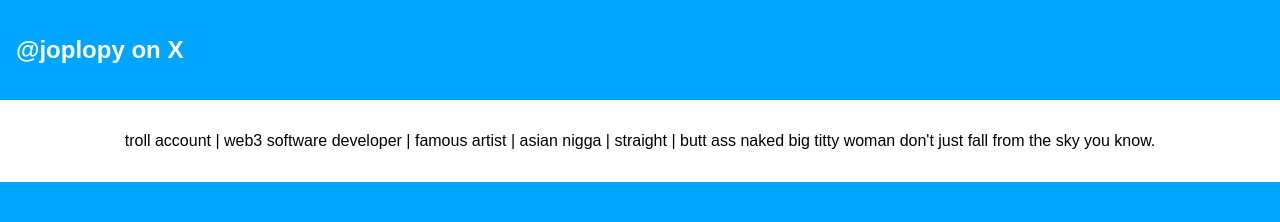
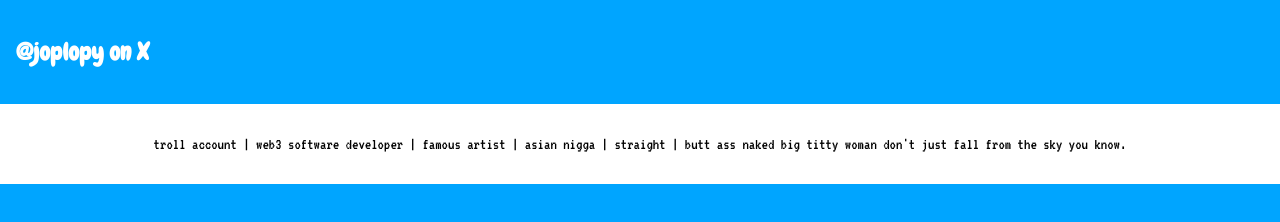
Before and after one commit to tobi-awolaju-21/ypolpoj, a plain HTML site: page index.html in a window 1280 px wide. Drawn offline with Linux system fonts and the light colour scheme.

Commit message:
hicygsli

```diff
--- a/index.html
+++ b/index.html
@@ -4,6 +4,9 @@
     <meta charset="UTF-8">
     <meta name="viewport" content="width=device-width, initial-scale=1.0">
     <title>Joplopy</title>
+<link rel="preconnect" href="https://fonts.googleapis.com">
+<link rel="preconnect" href="https://fonts.gstatic.com" crossorigin>
+<link href="https://fonts.googleapis.com/css2?family=Chewy&family=VT323&display=swap" rel="stylesheet">
     <style>
         /* Add your custom CSS styles here */
         body {
@@ -15,6 +18,7 @@
         }
 
         h2 a {
+            font-family: "Chewy", system-ui;
             color: #fff;
             text-decoration: none; /* Remove underline, if desired */
             animation: blink 1s infinite; /* Blinking animation */
@@ -29,6 +33,14 @@
         main {
             padding: 1em;
         }
+
+  /* Style the pixelated text */
+  p {
+            font-size: 16px; /* Adjust the font size as needed */
+            font-family: "VT323", monospace;
+        }
+
+
 
         footer {
             background-color: #ffffff;
```
